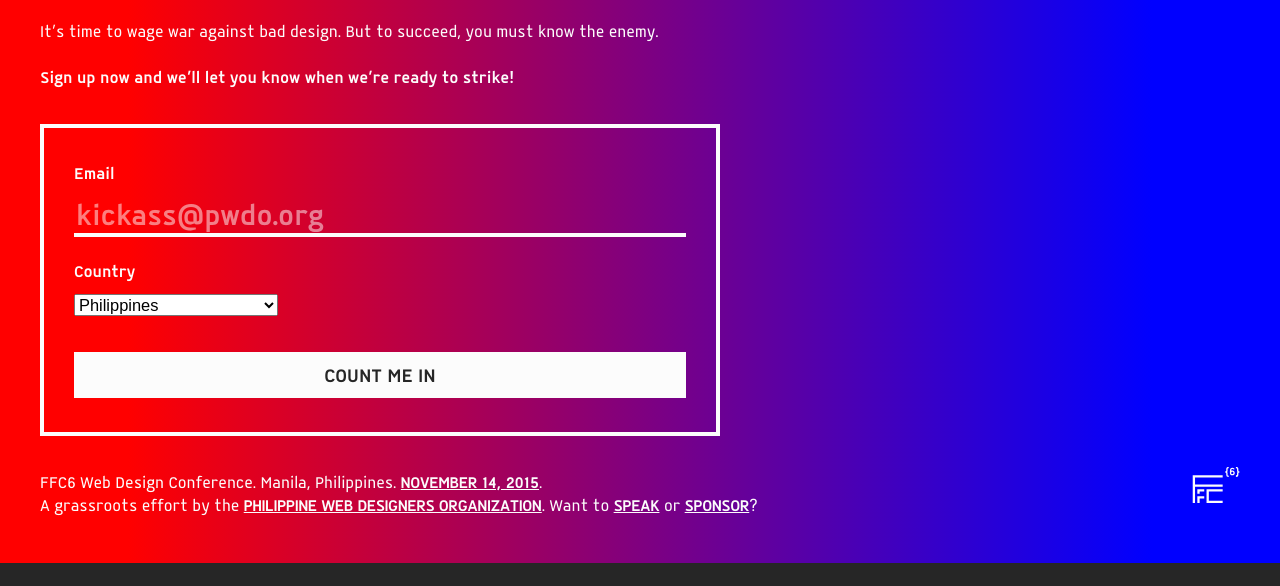
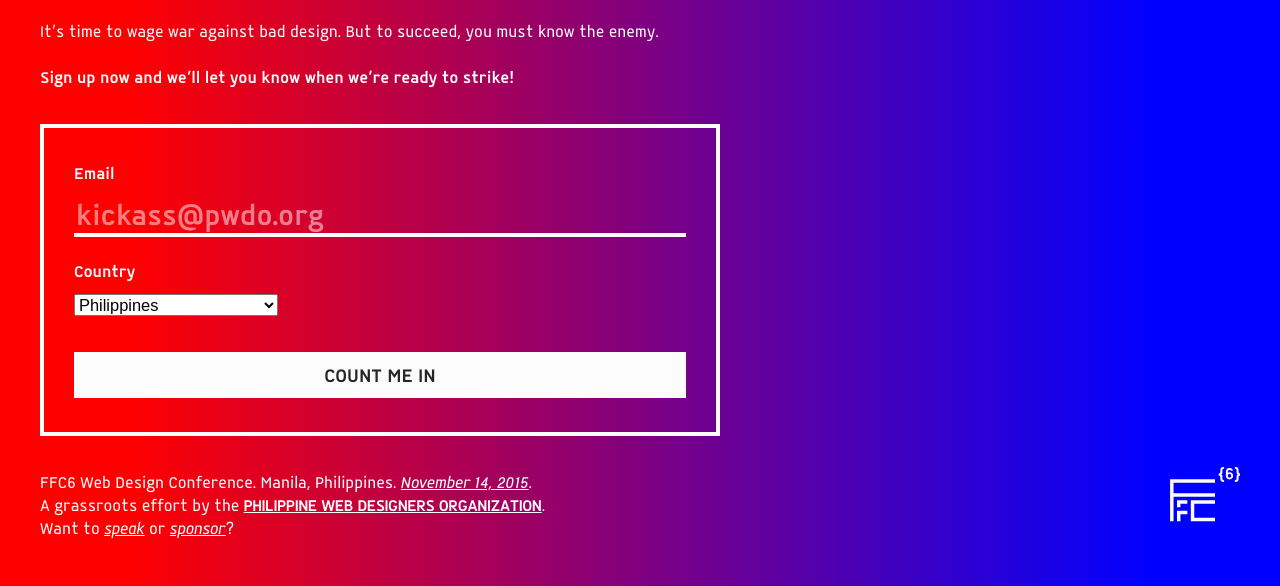
Before and after one commit to pwdo/FFC6-Pre-Reg, a website: page index.html in a window 1280 px wide. Shown: the part 377-963 px from the top of the page. Before the commit the page ends 940 px from the top, so only its background shows below. Drawn offline with Linux system fonts and the light colour scheme.

Commit message:
Improved styles

```diff
--- a/css/dev/main.scss
+++ b/css/dev/main.scss
@@ -459,6 +459,12 @@
 	}
 
 	a {
+		font-family: $italic;
+		// text-transform: uppercase;
+		color: $frontgrey;
+	}
+
+	a.pwdo {
 		font-family: $display;
 		text-transform: uppercase;
 		color: $frontgrey;
@@ -478,7 +484,7 @@
 	right: 40px;
 
 	svg {
-		height: 2rem;
+		height: 3rem;
 
 		@include breakpoint(lm) {
 		  height: 2.5rem;
--- a/index.html
+++ b/index.html
@@ -353,8 +353,15 @@
 	</div>
 
 	<footer>
-		<p>FFC6 Web Design Conference. Manila, Philippines. <a ref="nofollow" href="http://lanyrd.com/cfpbyq">November 14, 2015</a>.</p>
-		<p>A grassroots effort by the <a href="http://pwdo.org">Philippine Web Designers Organization</a>. Want to <a ref="nofollow" href="https://github.com/pwdo/FFC6-Call-For-Speakers">speak</a> or <a ref="nofollow" href="mailto:info+ffc@pwdo.org?subject=FFC6+Partnership">sponsor</a>?</p>
+		<p>
+			FFC6 Web Design Conference. Manila, Philippines. <a ref="nofollow" href="http://lanyrd.com/cfpbyq">November 14, 2015</a>.
+		</p>
+		<p>
+			A grassroots effort by the <a class="pwdo" href="http://pwdo.org">Philippine Web Designers Organization</a>.
+		</p>
+		<p>
+			Want to <a ref="nofollow" href="https://github.com/pwdo/FFC6-Call-For-Speakers">speak</a> or <a ref="nofollow" href="mailto:info+ffc@pwdo.org?subject=FFC6+Partnership">sponsor</a>?
+		</p>
 	</footer>
 
 	<div class="closing-icon">
```
Also changed, not shown: css/dev/main-prefixed.css, css/dev/main.css, css/main.css.
